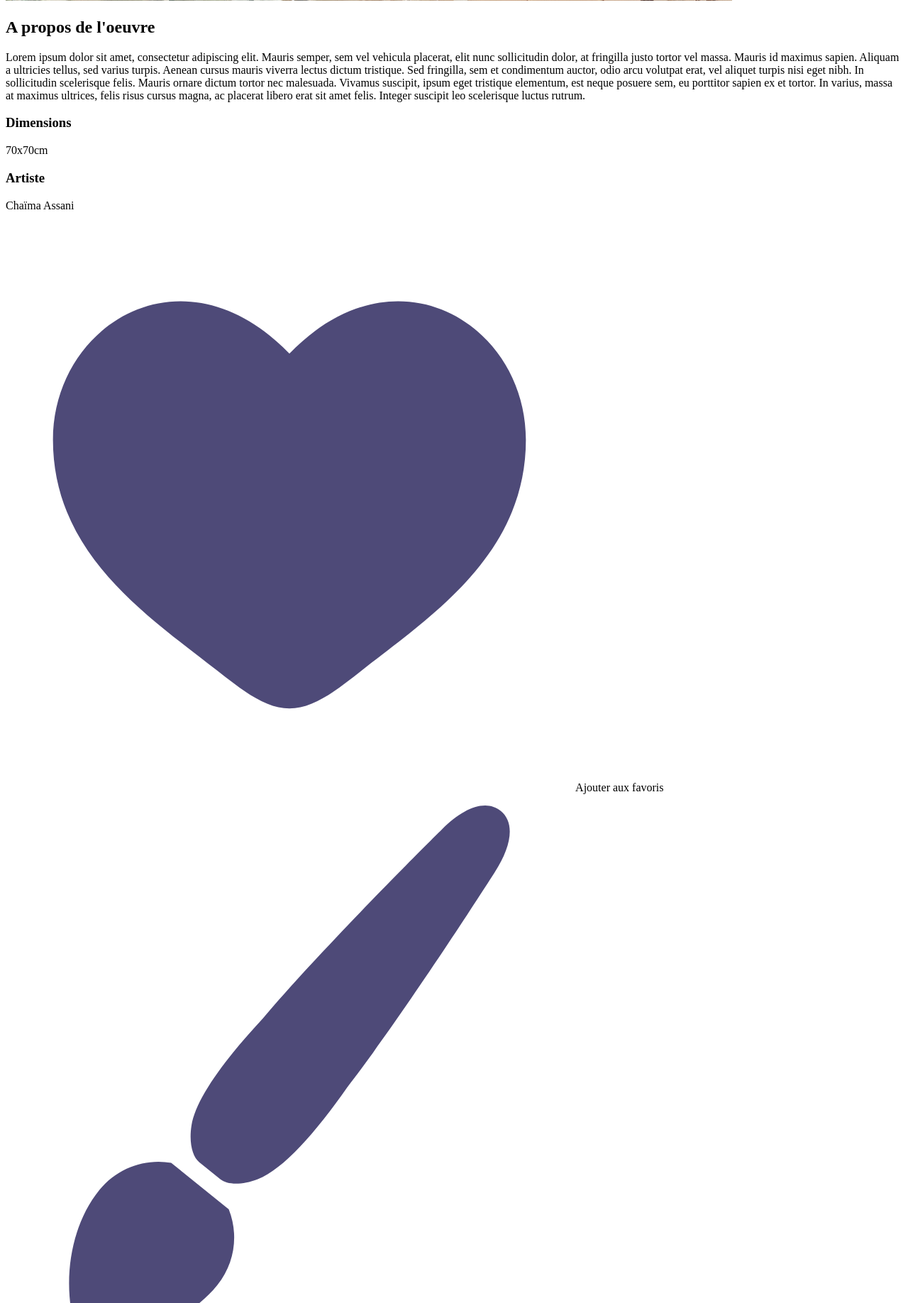
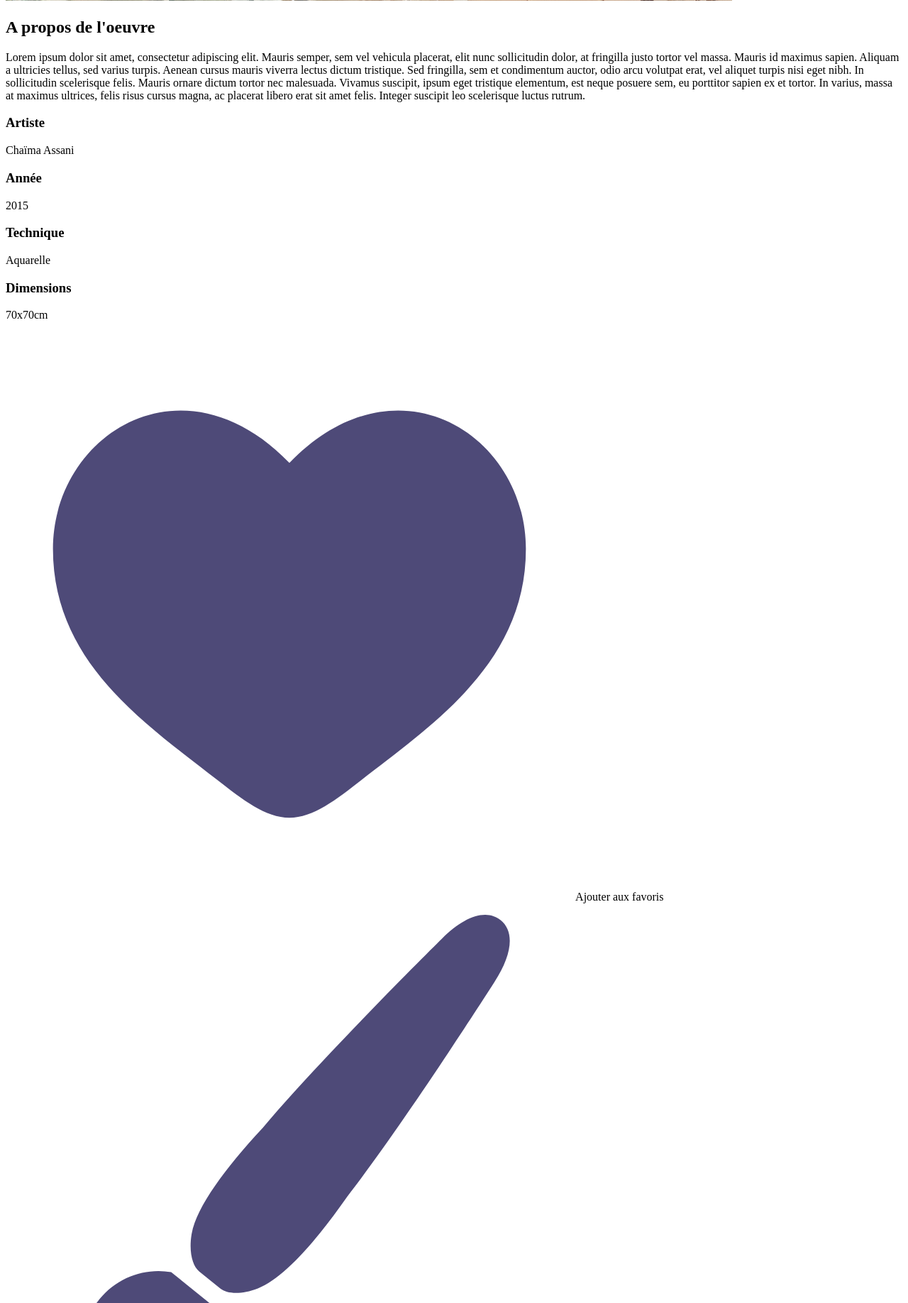
Before and after one commit to WildCodeSchool-2023-09/remfr-php-p3-afac974, a Symfony app: template templates/artwork/artwork.html.twig in a window 1280 px wide. Shown: the part 1312-3148 px from the top of the page at 71% size. Run offline with Twig, Linux system fonts and the light colour scheme; the template is opened without the code that fills it, so the values that code supplies are empty; some libraries are stand-ins or nearby versions.

Commit message:
added missing informations

```diff
--- a/templates/artwork/artwork.html.twig
+++ b/templates/artwork/artwork.html.twig
@@ -24,13 +24,32 @@
                 posuere sem, eu porttitor sapien ex et tortor. In varius, massa at maximus ultrices, felis risus cursus
                 magna, ac placerat libero erat sit amet felis. Integer suscipit leo scelerisque luctus rutrum.</p>
 
-            <h3 class="mt-5">Dimensions</h3>
+            <div class="row">
+                <div class="col">
+                    <h3 class="mt-5">Artiste</h3>
 
-            <p class="pe-3">70x70cm</p>
+                    <p class="pe-3">Chaïma Assani</p>
+                </div>
+                <div class="col">
+                    <h3 class="mt-5">Année</h3>
 
-            <h3 class="mt-5">Artiste</h3>
+                    <p class="pe-3">2015</p>
+                </div>
+            </div>
 
-            <p class="pe-3">Chaïma Assani</p>
+            <div class="row">
+                <div class="col">
+                    <h3 class="mt-5">Technique</h3>
+
+                    <p class="pe-3">Aquarelle</p>
+                </div>
+                <div class="col">
+                    <h3 class="mt-5">Dimensions</h3>
+
+                    <p class="pe-3">70x70cm</p>
+                </div>
+            </div>
+
 
         </div>
 
```
